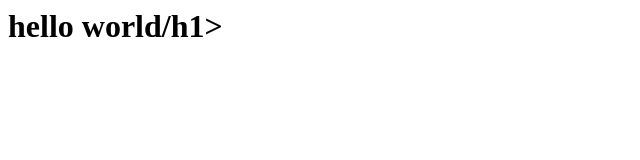
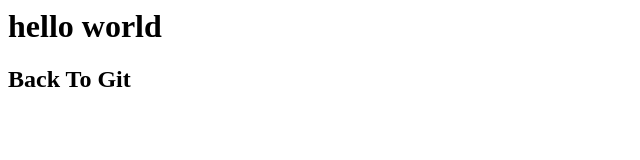
Before and after one commit to ameerzen/first-git, a plain HTML site: page index.html in a window 1280 px wide. Shown: the whole page, without its empty margins (0-640 px from the left). Drawn offline with Linux system fonts and the light colour scheme.

Commit message:
New h2 element

```diff
--- a/index.html
+++ b/index.html
@@ -1 +1,2 @@
-<h1>hello world/h1>
+<h1>hello world</h1>
+<h2>Back To Git</h2>
```
